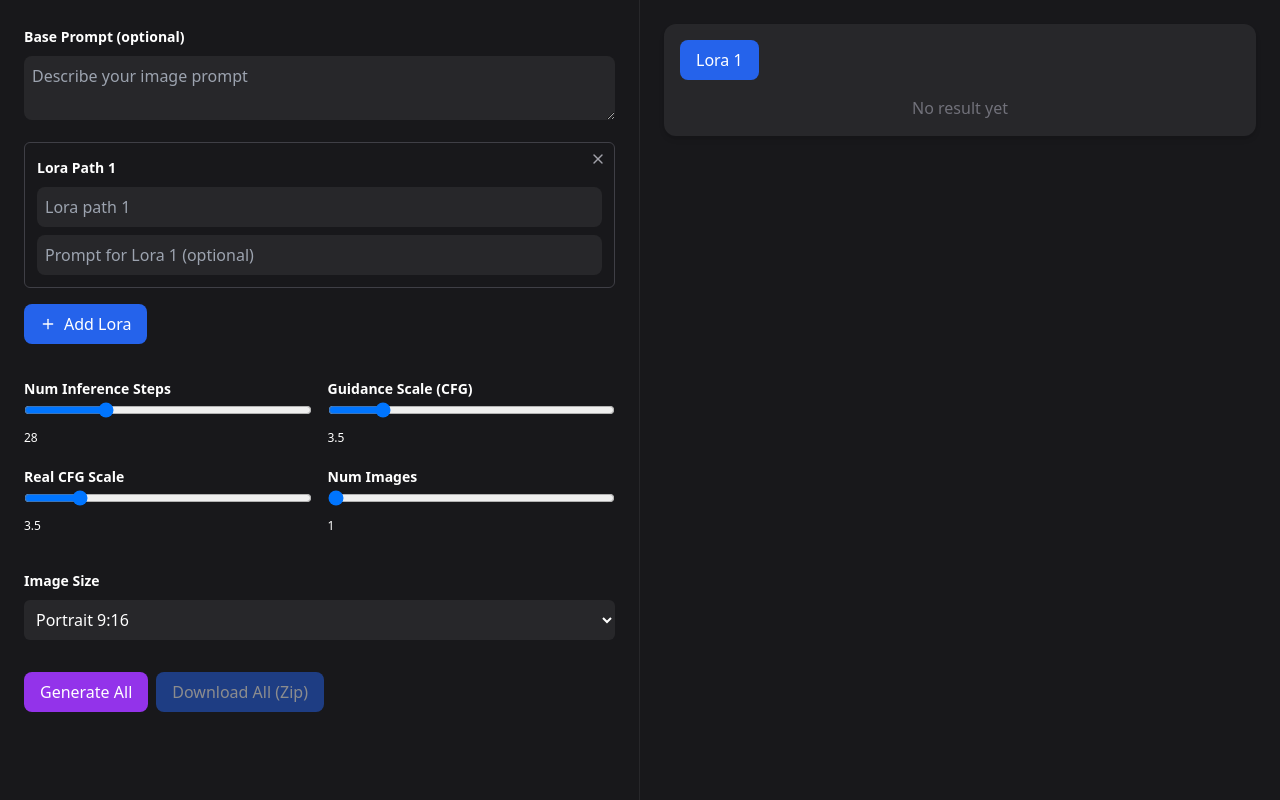
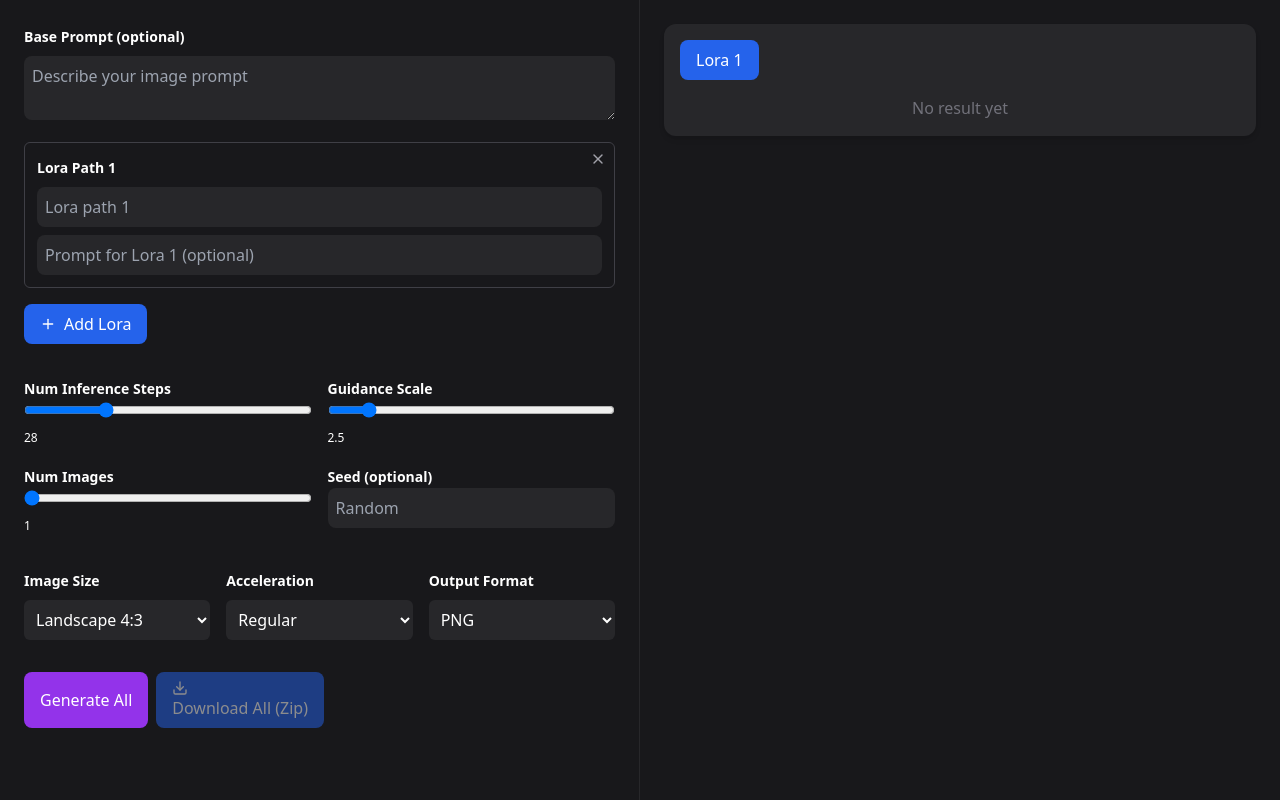
Before and after one commit to DTheekE/fai-lora-dt, a React (Vite) app: page / in a window 1280 px wide. Built offline with nearby package versions, Linux system fonts and the light colour scheme.

Commit message:
Update App.jsx

```diff
--- a/src/App.jsx
+++ b/src/App.jsx
@@ -10,35 +10,31 @@ export default function FluxStyleGUI() {
   const [prompt, setPrompt] = useState("")
   const [prompts, setPrompts] = useState([""])
   const [numSteps, setNumSteps] = useState(28)
-  const [guidanceScale, setGuidanceScale] = useState(3.5)
-  const [realCFGScale, setRealCFGScale] = useState(3.5)
+  const [guidanceScale, setGuidanceScale] = useState(2.5)
   const [numImages, setNumImages] = useState(1)
-  const [safetyChecker, setSafetyChecker] = useState(false)
-  const [imageSize, setImageSize] = useState("portrait_16_9")
+  const [imageSize, setImageSize] = useState("landscape_4_3")
   const [loraPaths, setLoraPaths] = useState([""])
   const [allResults, setAllResults] = useState([])
   const [selectedLoraIndex, setSelectedLoraIndex] = useState(0)
   const [loading, setLoading] = useState(false)
   const [error, setError] = useState(null)
+  const [seed, setSeed] = useState("")
+  const [acceleration, setAcceleration] = useState("regular")
+  const [outputFormat, setOutputFormat] = useState("png")
 
   const generateForLora = async (loraPath, individualPrompt) => {
     const payload = {
       prompt: individualPrompt || prompt,
       num_inference_steps: Number(numSteps),
       guidance_scale: Number(guidanceScale),
-      real_cfg_scale: Number(realCFGScale),
       num_images: Number(numImages),
-      enable_safety_checker: safetyChecker,
-      reference_strength: 0.65,
-      reference_end: 1,
-      base_shift: 0.5,
-      max_shift: 1.15,
+      enable_safety_checker: false,
+      sync_mode: true,
       image_size: imageSize,
-      controlnets: [],
-      controlnet_unions: [],
-      ip_adapters: [],
+      acceleration: acceleration,
+      output_format: outputFormat,
       loras: loraPath ? [{ path: loraPath }] : [],
-      scale: 1,
+      ...(seed && { seed: Number(seed) }),
     }
 
     if (import.meta.env.DEV) {
@@ -58,8 +54,6 @@ export default function FluxStyleGUI() {
     }
 
     const data = await response.json()
-
-    // ✨ Normalize the output to just URLs
     return (data.images || []).map(img => img.url || img)
   }
 
@@ -86,7 +80,7 @@ export default function FluxStyleGUI() {
       selectedImages.map(async (url, index) => {
         const res = await fetch(url)
         const blob = await res.blob()
-        folder.file(`image_${index + 1}.jpg`, blob)
+        folder.file(`image_${index + 1}.${outputFormat}`, blob)
       })
     )
     const zipBlob = await zip.generateAsync({ type: "blob" })
@@ -116,7 +110,6 @@ export default function FluxStyleGUI() {
   return (
     <div className="flex min-h-screen bg-zinc-900 text-white">
       <div className="w-1/2 p-6 border-r border-zinc-800 space-y-4 overflow-y-auto">
-        {/* Input Side */}
         <div className="space-y-2">
           <label className="text-sm font-semibold">Base Prompt (optional)</label>
           <Textarea
@@ -161,46 +154,75 @@ export default function FluxStyleGUI() {
         </Button>
 
         <div className="grid grid-cols-2 gap-4 pt-4">
-          {/* Sliders */}
           <div>
             <label className="text-sm font-semibold">Num Inference Steps</label>
             <input type="range" min={1} max={100} value={numSteps} onChange={(e) => setNumSteps(e.target.value)} className="w-full" />
             <span className="text-xs">{numSteps}</span>
           </div>
           <div>
-            <label className="text-sm font-semibold">Guidance Scale (CFG)</label>
+            <label className="text-sm font-semibold">Guidance Scale</label>
             <input type="range" min={0} max={20} step={0.1} value={guidanceScale} onChange={(e) => setGuidanceScale(e.target.value)} className="w-full" />
             <span className="text-xs">{guidanceScale}</span>
-          </div>
-          <div>
-            <label className="text-sm font-semibold">Real CFG Scale</label>
-            <input type="range" min={0} max={20} step={0.1} value={realCFGScale} onChange={(e) => setRealCFGScale(e.target.value)} className="w-full" />
-            <span className="text-xs">{realCFGScale}</span>
           </div>
           <div>
             <label className="text-sm font-semibold">Num Images</label>
             <input type="range" min={1} max={4} value={numImages} onChange={(e) => setNumImages(e.target.value)} className="w-full" />
             <span className="text-xs">{numImages}</span>
           </div>
+          <div>
+            <label className="text-sm font-semibold">Seed (optional)</label>
+            <Input
+              type="number"
+              className="bg-zinc-800 text-white border-zinc-700"
+              placeholder="Random"
+              value={seed}
+              onChange={(e) => setSeed(e.target.value)}
+            />
+          </div>
         </div>
 
-        <div className="space-y-2 pt-4">
-          {/* Image Size Dropdown */}
+        <div className="grid grid-cols-3 gap-4 pt-4">
+          <div className="space-y-2">
             <label className="text-sm font-semibold">Image Size</label>
             <select
               className="bg-zinc-800 text-white border-zinc-700 w-full p-2 rounded-md"
               value={imageSize}
               onChange={(e) => setImageSize(e.target.value)}
             >
-            <option value="default">Default</option>
               <option value="square">Square</option>
               <option value="square_hd">Square HD</option>
-            <option value="portrait_3_4">Portrait 3:4</option>
-            <option value="portrait_16_9">Portrait 9:16</option>
+              <option value="portrait_4_3">Portrait 4:3</option>
+              <option value="portrait_16_9">Portrait 16:9</option>
               <option value="landscape_4_3">Landscape 4:3</option>
               <option value="landscape_16_9">Landscape 16:9</option>
-            <option value="custom">Custom</option>
             </select>
+          </div>
+
+          <div className="space-y-2">
+            <label className="text-sm font-semibold">Acceleration</label>
+            <select
+              className="bg-zinc-800 text-white border-zinc-700 w-full p-2 rounded-md"
+              value={acceleration}
+              onChange={(e) => setAcceleration(e.target.value)}
+            >
+              <option value="none">None</option>
+              <option value="regular">Regular</option>
+              <option value="high">High</option>
+            </select>
+          </div>
+
+          <div className="space-y-2">
+            <label className="text-sm font-semibold">Output Format</label>
+            <select
+              className="bg-zinc-800 text-white border-zinc-700 w-full p-2 rounded-md"
+              value={outputFormat}
+              onChange={(e) => setOutputFormat(e.target.value)}
+            >
+              <option value="png">PNG</option>
+              <option value="jpeg">JPEG</option>
+              <option value="webp">WebP</option>
+            </select>
+          </div>
         </div>
 
         <div className="flex space-x-2 pt-4">
@@ -208,12 +230,11 @@ export default function FluxStyleGUI() {
             {loading ? <><Loader2 className="animate-spin mr-2" /> Generating...</> : "Generate All"}
           </Button>
           <Button onClick={downloadZip} disabled={allResults.flat().length === 0} className="bg-blue-500">
-            Download All (Zip)
+            <Download className="w-4 h-4 mr-2" /> Download All (Zip)
           </Button>
         </div>
       </div>
 
-      {/* Result Side */}
       <div className="w-1/2 p-6 overflow-y-auto">
         <Card className="bg-zinc-800">
           <CardContent className="p-4">
@@ -251,7 +272,7 @@ export default function FluxStyleGUI() {
 
                         const link = document.createElement("a");
                         link.href = blobUrl;
-                        link.download = `image_${selectedLoraIndex + 1}_${index + 1}.jpg`;
+                        link.download = `image_${selectedLoraIndex + 1}_${index + 1}.${outputFormat}`;
                         document.body.appendChild(link);
                         link.click();
                         document.body.removeChild(link);
```
Lines whose indentation alone changed are shown as unchanged.
